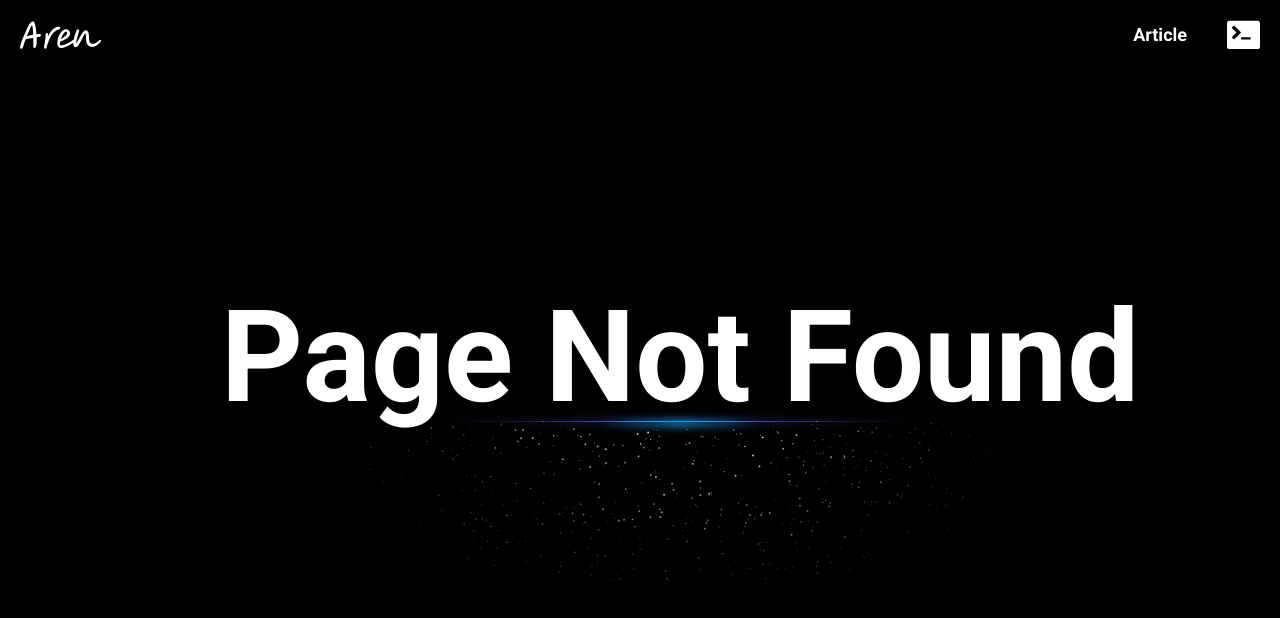
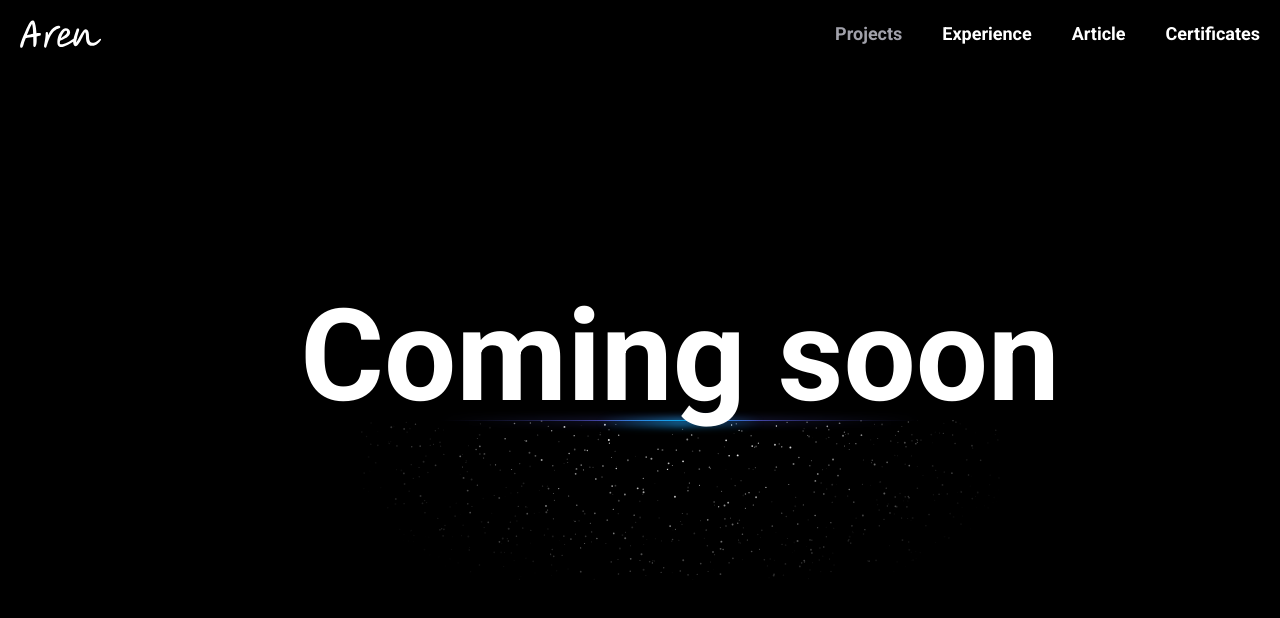
Before and after one commit to arentalb/modern-portfolio, a React (Vite) app: page /projects in a window 1280 px wide. Before the commit this address had no page. Shown: the top 618 px of the page. Built offline with nearby package versions, Linux system fonts and the light colour scheme.

Commit message:
Change the header items and add more pages

```diff
--- a/src/App.tsx
+++ b/src/App.tsx
@@ -5,6 +5,8 @@ import { HomePage } from "@/pages/HomePage.tsx";
 import { BrowserRouter } from "react-router-dom";
 import { CertificatePage } from "@/pages/CertificatePage.tsx";
 import { TerminalProvider } from "@/context/TerminalContext.tsx";
+import { ProjectsPage } from "@/pages/ProjectsPage.tsx";
+import { ExperiencePage } from "@/pages/ExperiencePage.tsx";
 
 function App() {
   return (
@@ -13,6 +15,8 @@ function App() {
         <Routes>
           {/*<Route path={""} element={<HomePage />} />*/}
           <Route path={""} element={<HomePage />} />
+          <Route path={"/projects"} element={<ProjectsPage />} />
+          <Route path={"/experience"} element={<ExperiencePage />} />
           <Route path={"/article"} element={<ArticlePage />} />
           {/*<Route path={"/tutorial"} element={<TutorialPage />} />*/}
           {/*<Route path={"/course"} element={<CoursePage />} />*/}
--- a/src/features/home/sections/ProjectSection.tsx
+++ b/src/features/home/sections/ProjectSection.tsx
@@ -50,9 +50,7 @@ export function ProjectSection() {
             passion for innovation.
           </p>
           <Button className={"font-bold"}>
-            <Link to={"https://github.com/arentalb?tab=repositories"}>
-              View All Projects
-            </Link>
+            <Link to={"/projects"}>View All Projects</Link>
           </Button>
         </div>
         <MovingCards items={projectData} direction="right" speed="slow" />
--- /dev/null
+++ b/src/pages/ExperiencePage.tsx
@@ -0,0 +1,11 @@
+import { Header } from "@/ui/Header.tsx";
+import { ComingSoon } from "@/ui/aceternity/ComingSoon.tsx";
+
+export function ExperiencePage() {
+  return (
+    <>
+      <Header />
+      <ComingSoon text={"Coming soon"} />
+    </>
+  );
+}
--- /dev/null
+++ b/src/pages/ProjectsPage.tsx
@@ -0,0 +1,13 @@
+import { Header } from "@/ui/Header.tsx";
+import { ComingSoon } from "@/ui/aceternity/ComingSoon.tsx";
+
+export function ProjectsPage() {
+  return (
+    <>
+      <Header />
+      <div>
+        <ComingSoon text={"Coming soon"} />
+      </div>
+    </>
+  );
+}
--- a/src/ui/Header.tsx
+++ b/src/ui/Header.tsx
@@ -1,7 +1,8 @@
 import { NavLink, To } from "react-router-dom";
-import { ReactNode, useState } from "react";
+import React, { ReactNode, useState } from "react";
 import { Toast } from "@/ui/common/Toast.tsx";
 import { motion } from "framer-motion";
+import { animateScroll } from "react-scroll";
 
 interface NavItemProps {
   to: To;
@@ -69,6 +70,14 @@ export function Header() {
 }
 
 function NavItem({ to, children, icon }: NavItemProps) {
+  const scrollToSection = () => {
+    const options = {
+      duration: 8000,
+      smooth: true,
+    };
+    animateScroll.scrollToBottom(options);
+  };
+
   return (
     <li className="flex items-center">
       <NavLink
@@ -87,10 +96,14 @@ function NavItem({ to, children, icon }: NavItemProps) {
 function NavItems() {
   return (
     <>
+      <NavItem to="/projects">Projects</NavItem>
+      <NavItem to="/experience">Experience</NavItem>
       <NavItem to="/article">Article</NavItem>
       {/*<NavItem to="/tutorial">Tutorial</NavItem>*/}
       {/*<NavItem to="/course">Course</NavItem>*/}
-      <TerminalIcon />
+      <NavItem to="/certificates">Certificates</NavItem>
+
+      {/*<TerminalIcon />*/}
     </>
   );
 }
```
